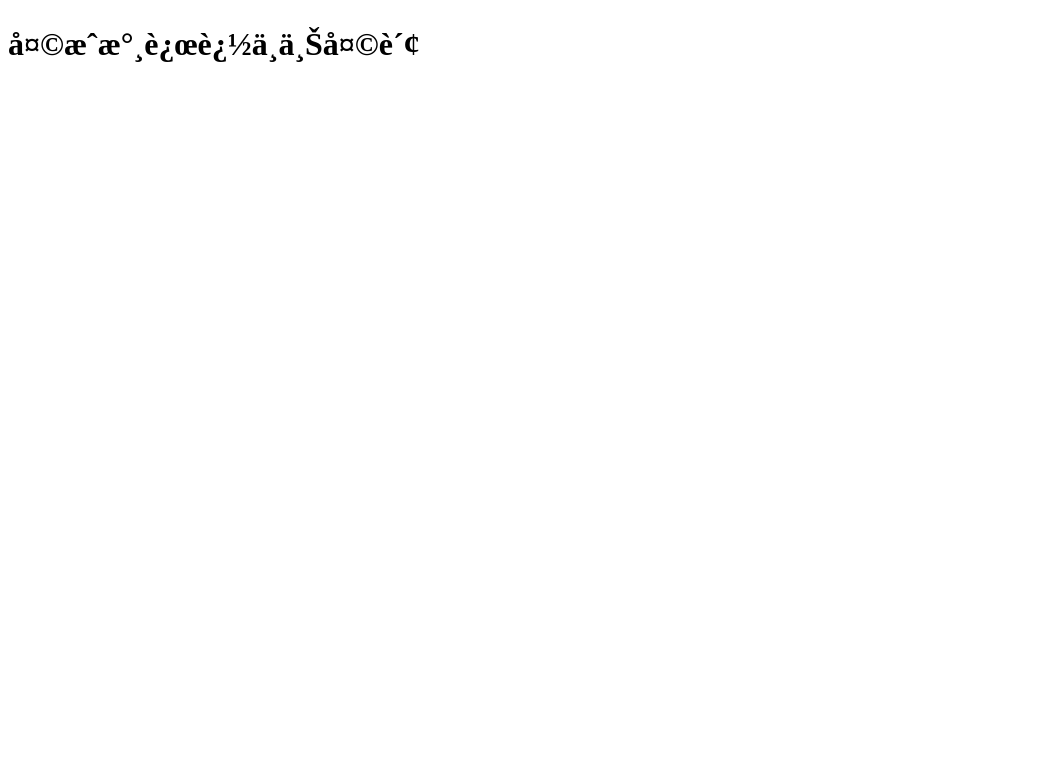
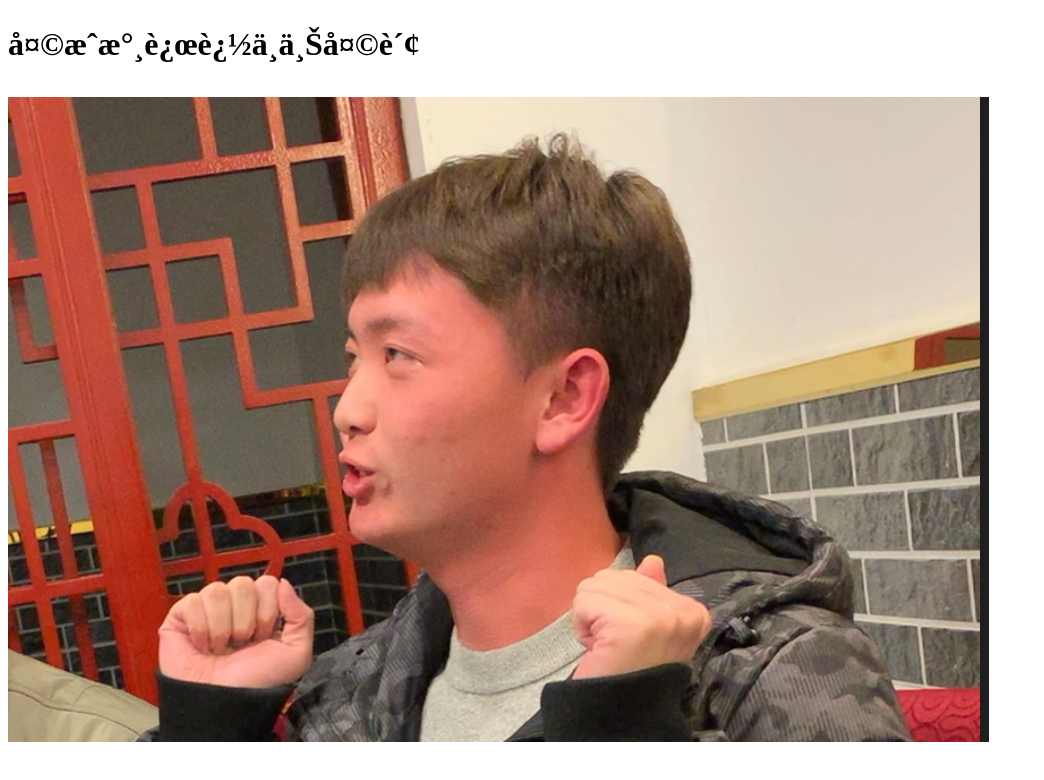
Before and after one commit to IssueTheRapper/issuetherapper.github.io, a plain HTML site: page index.html in a window 1280 px wide. Shown: the whole page, without its empty margins (0-1044 px from the left). Drawn offline with Linux system fonts and the light colour scheme.

Commit message:
Update index.html

```diff
--- a/index.html
+++ b/index.html
@@ -6,5 +6,6 @@
 	</head>
 	<body>
 		<h1>天成永远追不上天财</h1>
+		<img src="IMG_0810(20190701-203251).jpg"/>
 	</body>
 </html>
```
